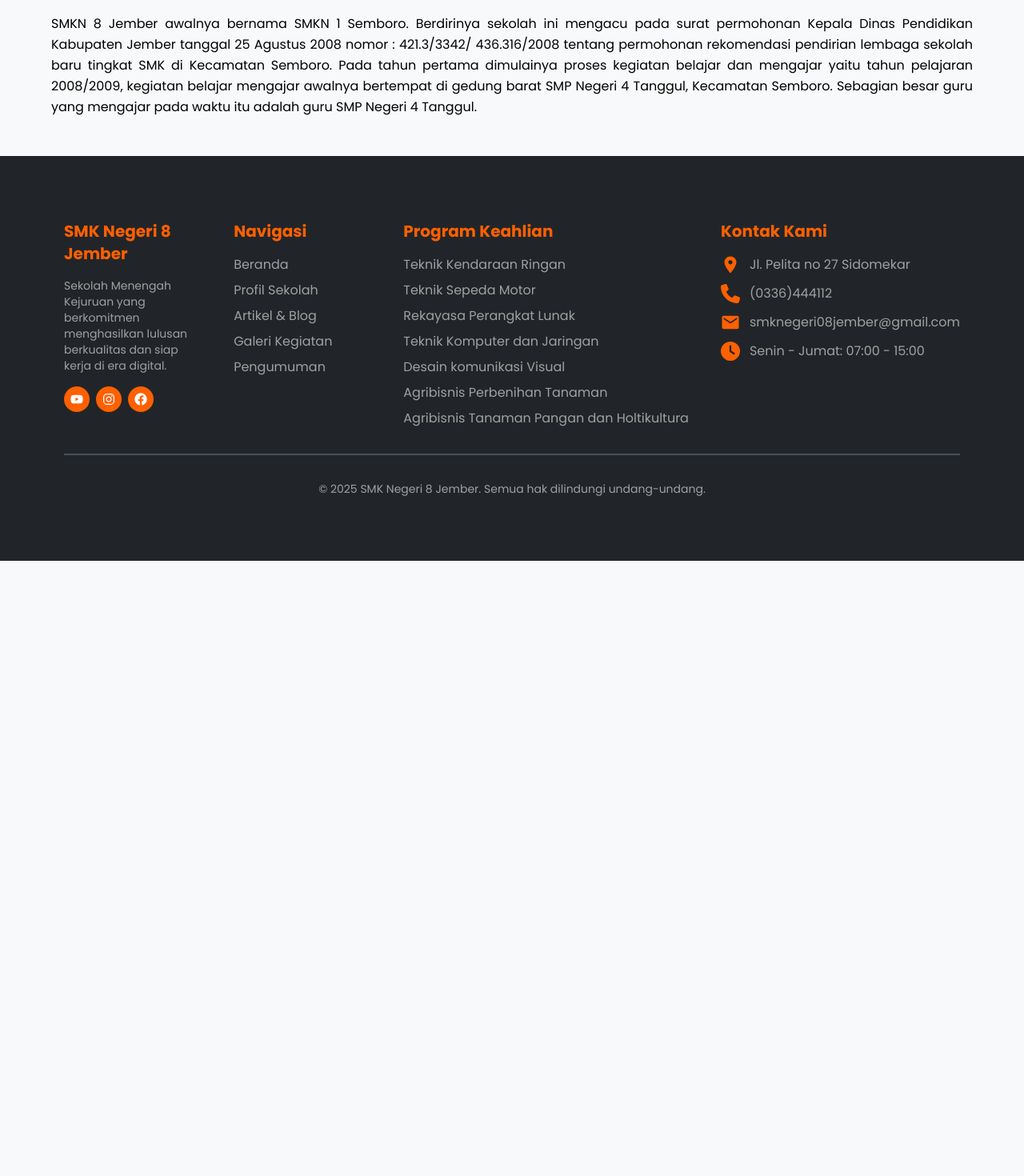
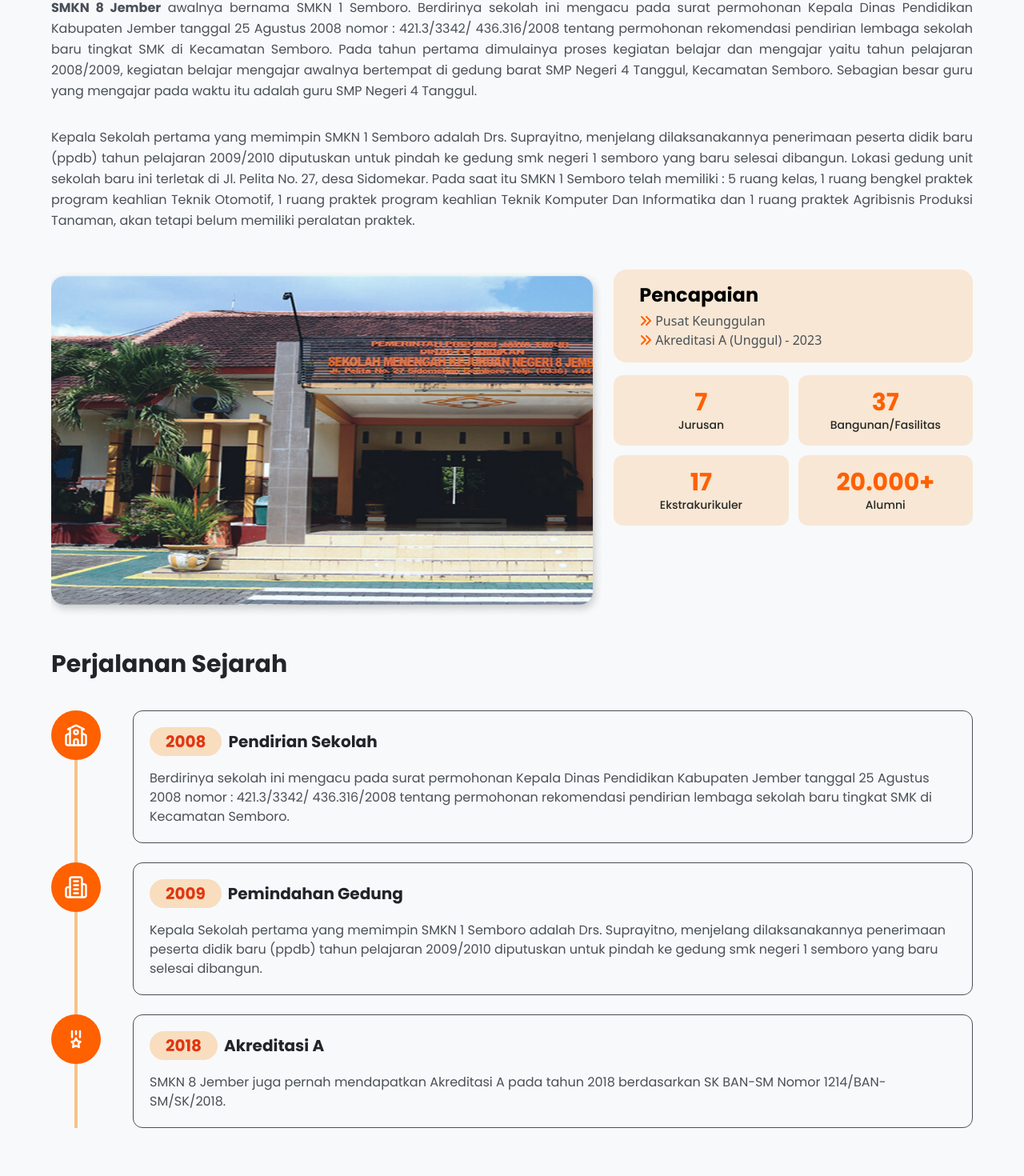
Before and after one commit to hanNajib/JHIC, a React (Vite) app in the folder smkn8jember/: page /history in a window 1280 px wide. Shown: the part 427-1897 px from the top of the page at 80% size. Before the commit the page ends 1128 px from the top, so only its background shows below. Built offline with nearby package versions, Linux system fonts and the light colour scheme.

Commit message:
HIDUP JOKOW.....

```diff
--- a/smkn8jember/src/page/History.jsx
+++ b/smkn8jember/src/page/History.jsx
@@ -1,6 +1,11 @@
 import React from 'react'
 import Navbar from '../components/Navbar'
 import Footer from '../components/Footer'
+import { FaAnglesRight } from "react-icons/fa6";
+import { LuBookText } from "react-icons/lu";
+import { LuBuilding2 } from "react-icons/lu";
+import { LuSchool } from "react-icons/lu";
+import { TbMedal } from "react-icons/tb";
 
 const History = () => {
   return (
@@ -8,14 +13,111 @@ const History = () => {
 
         <Navbar/>
 
-        <section style={{ backgroundImage: "url('/assets/images/header-history.png')", backgroundSize: "cover", backgroundPosition: "center",}} className="flex flex-col items-center justify-center py-20 relative">
+        <section style={{ backgroundImage: "url('/assets/images/header-history.png')", backgroundSize: "cover", backgroundPosition: "center",}} className="flex flex-col items-center justify-center py-12 md:py-14 lg:py-20 relative">
             <div className="bg-gradient-to-r from-[#24201f9a] to-transparent w-full h-full absolute"></div>
-            <h1 className='font-poppins font-bold text-[#F8F9FA] text-[4rem] z-10'>Sejarah Sekolah</h1>
-            <p className='font-poppins text-[#F8F9FA] text-lg z-10'>Perjalanan Panjang SMK Negeri 8 Jember dalam Mencetak Generasi Unggul</p>
+            <h1 className='font-poppins font-bold text-[#F8F9FA] text-3xl md:text-[4rem] z-10'>Sejarah Sekolah</h1>
+            <p className='font-poppins text-[#F8F9FA] text-sm text-center md:text-lg z-10 pt-2 md:pt-0'>Perjalanan Panjang SMK Negeri 8 Jember dalam Mencetak Generasi Unggul</p>
         </section>
 
-        <section className='flex flex-col items-center justify-center bg-[#F8F9FA] px-16 py-12'>
-            <h1 className='font-poppins text-justify leading-relaxed'><span className=''>SMKN 8 Jember</span> awalnya bernama SMKN 1 Semboro. Berdirinya sekolah ini mengacu pada surat permohonan Kepala Dinas Pendidikan Kabupaten Jember tanggal 25 Agustus 2008 nomor : 421.3/3342/ 436.316/2008 tentang permohonan rekomendasi pendirian lembaga sekolah baru tingkat SMK di Kecamatan Semboro. Pada tahun pertama dimulainya proses kegiatan belajar dan mengajar yaitu tahun pelajaran 2008/2009, kegiatan belajar mengajar awalnya bertempat di gedung barat SMP Negeri 4 Tanggul, Kecamatan Semboro. Sebagian besar guru yang mengajar pada waktu itu adalah guru SMP Negeri 4 Tanggul.</h1>
+        <section className='flex flex-col items-center justify-center bg-[#F8F9FA] px-6 py-12 md:px-16 md:py-12 gap-5 md:gap-8'>
+            <h1 className='font-poppins text-justify leading-relaxed text-[#495057]'><span className='font-bold'>SMKN 8 Jember</span> awalnya bernama SMKN 1 Semboro. Berdirinya sekolah ini mengacu pada surat permohonan Kepala Dinas Pendidikan Kabupaten Jember tanggal 25 Agustus 2008 nomor : 421.3/3342/ 436.316/2008 tentang permohonan rekomendasi pendirian lembaga sekolah baru tingkat SMK di Kecamatan Semboro. Pada tahun pertama dimulainya proses kegiatan belajar dan mengajar yaitu tahun pelajaran 2008/2009, kegiatan belajar mengajar awalnya bertempat di gedung barat SMP Negeri 4 Tanggul, Kecamatan Semboro. Sebagian besar guru yang mengajar pada waktu itu adalah guru SMP Negeri 4 Tanggul.</h1>
+            <h1 className='font-poppins text-justify leading-relaxed text-[#495057]'>Kepala Sekolah pertama yang memimpin SMKN 1 Semboro adalah Drs. Suprayitno, menjelang dilaksanakannya penerimaan peserta didik baru (ppdb) tahun pelajaran 2009/2010 diputuskan untuk pindah ke gedung smk negeri 1 semboro yang baru selesai dibangun. Lokasi gedung unit sekolah baru ini terletak di Jl. Pelita No. 27, desa Sidomekar. Pada saat itu SMKN 1 Semboro telah memiliki : 5 ruang kelas, 1 ruang bengkel praktek program keahlian Teknik Otomotif, 1 ruang praktek program keahlian Teknik Komputer Dan Informatika dan 1 ruang praktek Agribisnis Produksi Tanaman, akan tetapi belum memiliki peralatan praktek.</h1>
+        </section>
+
+        <section className='flex flex-col lg:flex-row justify-center px-6 md:px-16 gap-3 md:gap-0 lg:gap-3 items-start bg-[#F8F9FA]'>
+
+            <img src="assets/images/school-history.png" alt="" className="w-full lg:w-3/5" />
+            <div className="w-full md:gap-4 lg:gap-0 lg:w-2/5 flex flex-col md:flex-row lg:flex-col items-center justify-center">
+                <div className="bg-[#f7800027] w-full md:w-2/3 lg:w-full h-full rounded-2xl px-5 lg:px-8 py-5 md:py-10 lg:py-4">
+                    <h1 className='text-black font-bold font-poppins text-xl md:text-2xl pb-1'>Pencapaian</h1>
+                    <p className='flex items-center gap-1 text-[#495057]'><FaAnglesRight className='text-[#ff6000]'/>Pusat Keunggulan</p>
+                    <p className='flex items-center gap-1 text-[#495057]'><FaAnglesRight className='text-[#ff6000]'/>Akreditasi A (Unggul) - 2023</p>
+                </div>
+
+                <div className="grid grid-cols-2 w-full gap-3 py-4">
+
+                    <div className="relative w-full bg-[#f7800027] md:rounded-xl flex items-center justify-center md:px-5 px-2 py-3 rounded-2xl md:py-4 md:gap-5 cursor-pointer group">
+                        <div className='flex flex-col justify-center items-center'>
+                        <h1 className='text-[#ff6000] font-poppins font-bold text-2xl lg:text-3xl'>7</h1>
+                        <h1 className='text-[#272727] font-poppins font-medium text-xs lg:text-sm'>Jurusan</h1>
+                        </div>
+                    </div>
+
+                    <div className="relative w-full bg-[#f7800027] md:rounded-xl flex items-center justify-center md:px-5 px-2 py-3 rounded-2xl md:py-4 md:gap-5 cursor-pointer group">
+                        <div className='flex flex-col justify-center items-center'>
+                        <h1 className='text-[#ff6000] font-poppins font-bold text-2xl lg:text-3xl'>37</h1>
+                        <h1 className='text-[#272727] font-poppins font-medium text-xs lg:text-sm'>Bangunan/Fasilitas</h1>
+                        </div>
+                    </div>
+
+                    <div className="relative w-full bg-[#f7800027] md:rounded-xl flex items-center justify-center md:px-5 px-2 py-3 rounded-2xl md:py-4 md:gap-5 cursor-pointer group">
+                        <div className='flex flex-col justify-center items-center'>
+                        <h1 className='text-[#ff6000] font-poppins font-bold text-2xl lg:text-3xl'>17</h1>
+                        <h1 className='text-[#272727] font-poppins font-medium text-xs lg:text-sm'>Ekstrakurikuler</h1>
+                        </div>
+                    </div>
+
+                    <div className="relative w-full bg-[#f7800027] md:rounded-xl flex items-center justify-center md:px-5 px-2 py-3 rounded-2xl md:py-4 md:gap-5 cursor-pointer group">
+                        <div className='flex flex-col justify-center items-center'>
+                        <h1 className='text-[#ff6000] font-poppins font-bold text-2xl lg:text-3xl'>20.000+</h1>
+                        <h1 className='text-[#272727] font-poppins font-medium text-xs lg:text-sm'>Alumni</h1>
+                        </div>
+                    </div>
+
+                </div>
+
+            </div>
+        </section>
+
+        <section className="flex flex-col items center justify-center px-6 md:px-16 pt-10 pb-16 bg-[#F8F9FA]">
+
+            <h1 className='font-poppins font-bold text-2xl md:text-3xl text-[#212529] pb-8 md:pb-10'>Perjalanan Sejarah</h1>
+
+            <div className="w-full flex flex-col gap-5 md:gap-0">
+                <div className="flex items-start gap-3 md:gap-10">
+                    <div className="hidden md:flex flex-col items-center justify-center">
+                        <div className="bg-[#ff6000] p-4 rounded-full text-white text-2xl md:text-3xl"><LuSchool/></div>
+                        <div className="bg-[#f7800076] w-[4px] h-42 lg:h-32"></div>
+                    </div>
+                    <div className="border-[1.5px] border-[#495057] rounded-xl py-5 px-5 flex flex-col gap-4">
+                        <div className="flex flex-col md:flex-row gap-2 items-start md:items-center">
+                            <span className='font-poppins font-bold text-lg md:text-xl text-[#E03610] bg-[#f780003c] py-1 px-5 rounded-4xl'>2008</span>
+                            <h1 className='font-poppins font-bold text-[#212529] text-lg md:text-xl'>Pendirian Sekolah</h1>
+                        </div>
+                        <p className='font-poppins text-[#495057]'>Berdirinya sekolah ini mengacu pada surat permohonan Kepala Dinas Pendidikan Kabupaten Jember tanggal 25 Agustus 2008 nomor : 421.3/3342/ 436.316/2008 tentang permohonan rekomendasi pendirian lembaga sekolah baru tingkat SMK di Kecamatan Semboro.</p>
+                    </div>
+                </div>
+
+                <div className="flex items-start gap-3 md:gap-10">
+                    <div className="hidden md:flex flex-col items-center justify-center">
+                        <div className="bg-[#ff6000] p-4 rounded-full text-white text-2xl md:text-3xl"><LuBuilding2/></div>
+                        <div className="bg-[#f7800076] w-[4px] h-42 lg:h-32"></div>
+                    </div>
+                    <div className="border-[1.5px] border-[#495057] rounded-xl py-5 px-5 flex flex-col gap-4">
+                        <div className="flex flex-col md:flex-row gap-2 items-start md:items-center">
+                            <span className='font-poppins font-bold text-lg md:text-xl text-[#E03610] bg-[#f780003c] py-1 px-5 rounded-4xl'>2009</span>
+                            <h1 className='font-poppins font-bold text-[#212529] text-lg md:text-xl'>Pemindahan Gedung</h1>
+                        </div>
+                        <p className='font-poppins text-[#495057]'>Kepala Sekolah pertama yang memimpin SMKN 1 Semboro adalah Drs. Suprayitno, menjelang dilaksanakannya penerimaan peserta didik baru (ppdb) tahun pelajaran 2009/2010 diputuskan untuk pindah ke gedung smk negeri 1 semboro yang baru selesai dibangun.</p>
+                    </div>
+                </div>
+
+                <div className="flex items-start gap-3 md:gap-10">
+                    <div className="hidden md:flex flex-col items-center justify-center">
+                        <div className="bg-[#ff6000] p-4 rounded-full text-white text-2xl md:text-3xl"><TbMedal/></div>
+                        <div className="bg-[#f7800076] w-[4px] h-20"></div>
+                    </div>
+                    <div className="border-[1.5px] border-[#495057] rounded-xl py-5 px-5 flex flex-col gap-4">
+                        <div className="flex flex-col md:flex-row gap-2 items-start md:items-center">
+                            <span className='font-poppins font-bold text-lg md:text-xl text-[#E03610] bg-[#f780003c] py-1 px-5 rounded-4xl'>2018</span>
+                            <h1 className='font-poppins font-bold text-[#212529] text-lg md:text-xl'>Akreditasi A</h1>
+                        </div>
+                        <p className='font-poppins text-[#495057]'>SMKN 8 Jember juga pernah mendapatkan Akreditasi A pada tahun 2018 berdasarkan SK BAN-SM Nomor 1214/BAN-SM/SK/2018.</p>
+                    </div>
+                </div>
+            </div>
+
+
         </section>
 
         <Footer/>
--- a/smkn8jember/src/page/Index.jsx
+++ b/smkn8jember/src/page/Index.jsx
@@ -27,7 +27,7 @@ const  Index = () => {
     <>
       <Navbar/>
       <section  style={{ backgroundImage: "url('/assets/images/hero.png')", backgroundSize: "cover", backgroundPosition: "center",}} className="h-screen flex lg:items-center">
-        <div className="bg-gradient-to-r from-[#6520039a] to-transparent w-full h-screen absolute"></div>
+        <div className="bg-gradient-to-r from-[#39302c9a] to-transparent w-full h-screen absolute"></div>
         <div className="px-6 md:px-16 w-full lg:w-5/6 z-10 pt-20 md:pt-36 lg:pt-0">
           <h1 className='font-poppins text-[#F8F9FA] text-left md:text-center lg:text-left font-bold text-5xl md:text-6xl lg:text-7xl'><span className='underline decoration-[#ff6000]'>SMK NEGERI 8 JEMBER</span> <br /> WES TOP </h1>
           <p className='text-white font-poppins pr-10 lg:pr-40 py-5 text-left md:text-center lg:text-left hidden md:flex md:text-lg'>Bersama kami, mari kita wujudkan masa depan generasi muda Bangsa Indonesia yang lebih berkualitas, dengan menyiapkan lulusan yang siap kerja, siap berwirausaha, dan siap melanjutkan pendidikan ke jenjang yang lebih tinggi.</p>
```
Also changed, not shown: smkn8jember/public/assets/images/school-history.png (added).
